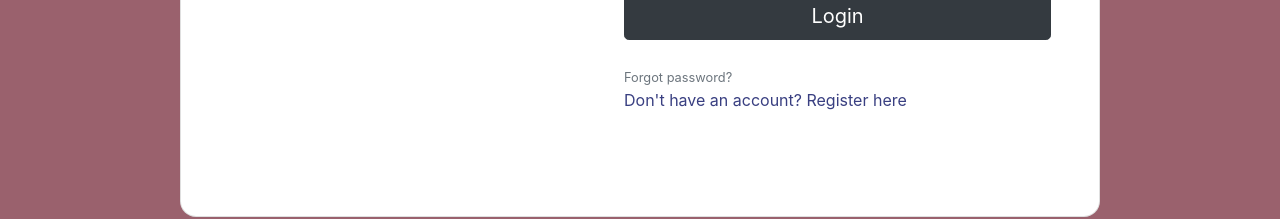
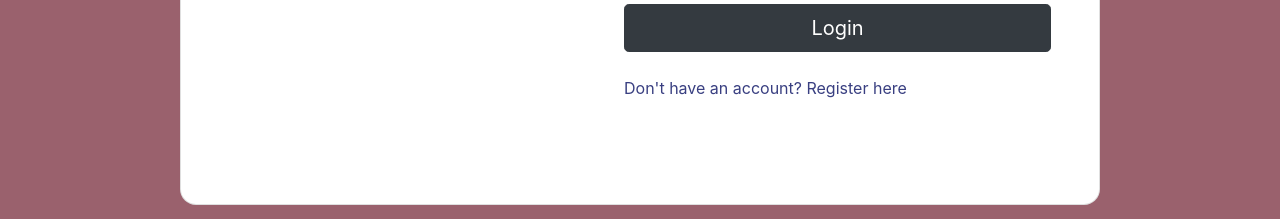
Before and after one commit to mihajlo-ra92/XML, an Angular app in the folder xmlFrontend/: page /login in a window 1280 px wide. Shown: the part 544-763 px from the top of the page. Built offline with nearby package versions, Linux system fonts and the light colour scheme.

Commit message:
add cru for flights

```diff
--- a/xmlFrontend/src/app/modules/login-user/login-user.component.html
+++ b/xmlFrontend/src/app/modules/login-user/login-user.component.html
@@ -34,7 +34,6 @@
                       <button class="btn btn-dark btn-lg btn-block" type="button">Login</button>
                     </div>
 
-                    <a class="small text-muted" href="#!">Forgot password?</a>
                     <p class="mb-5 pb-lg-2" style="color: #393f81;">Don't have an account? <a href="/register"
                         style="color: #393f81;">Register here</a></p>
                   </form>
```
